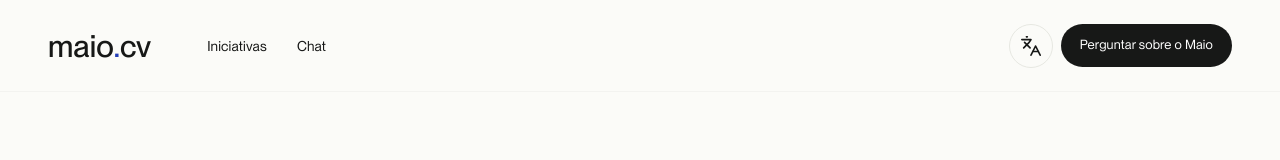
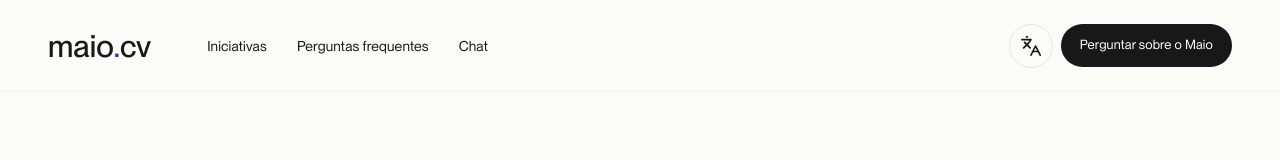
Before and after one commit to thisiscarlosgomes/maiocv, a Next.js app: page / in a window 1280 px wide. Shown: the top 160 px of the page. Built offline with nearby package versions, Linux system fonts and the light colour scheme.

Commit message:
Add FAQ to main navigation

```diff
--- a/components/site-shell.tsx
+++ b/components/site-shell.tsx
@@ -29,6 +29,7 @@ export async function Header({ active = "home" }: { active?: "home" | "mcp" | "e
       label={copy("nav.primary")}
       links={[
         { href: `${localize(locale, "/")}#iniciativas`, label: copy("nav.initiatives"), compact: "hide" },
+        { href: `${localize(locale, "/mcp")}#perguntas`, label: copy("footer.faq") },
         { href: localize(locale, "/chat"), label: copy("nav.chat"), current: active === "chat" },
       ]}
       tools={<LangSwitch locale={locale} path={path} />}
```
